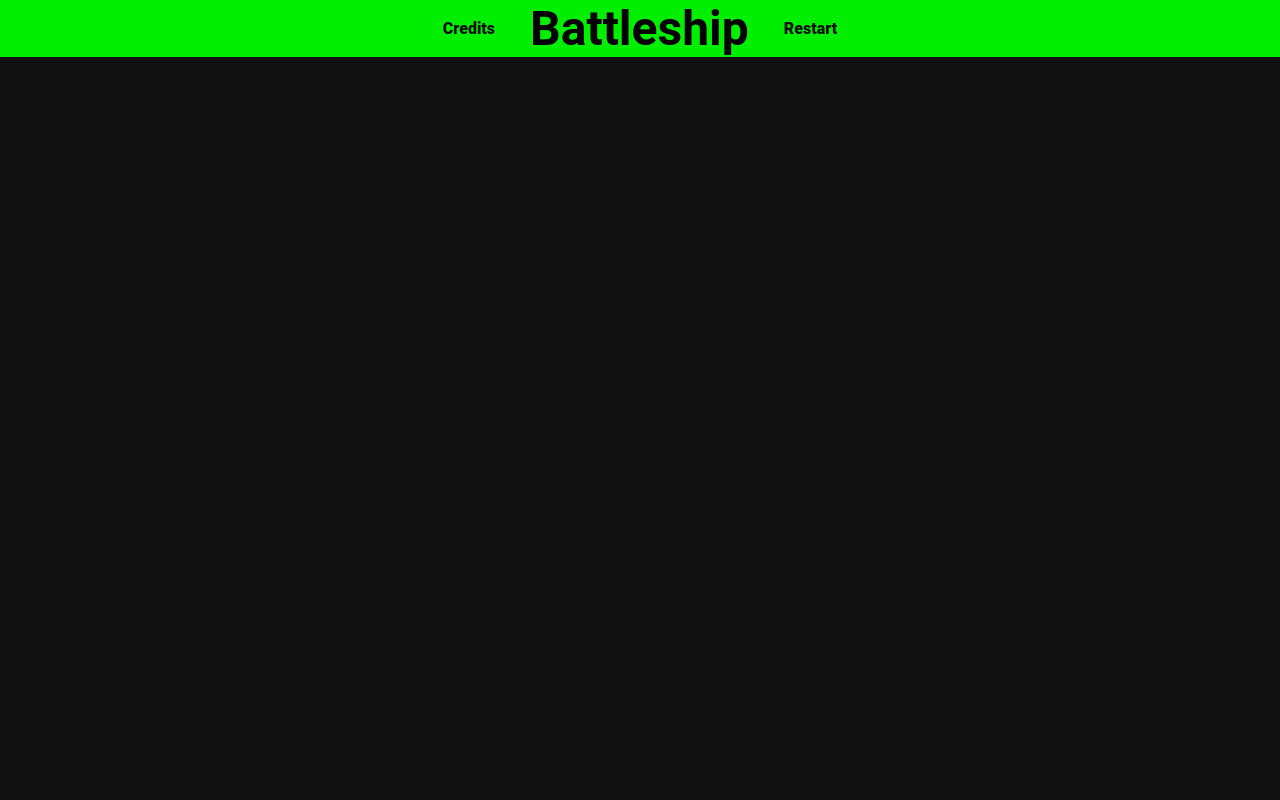
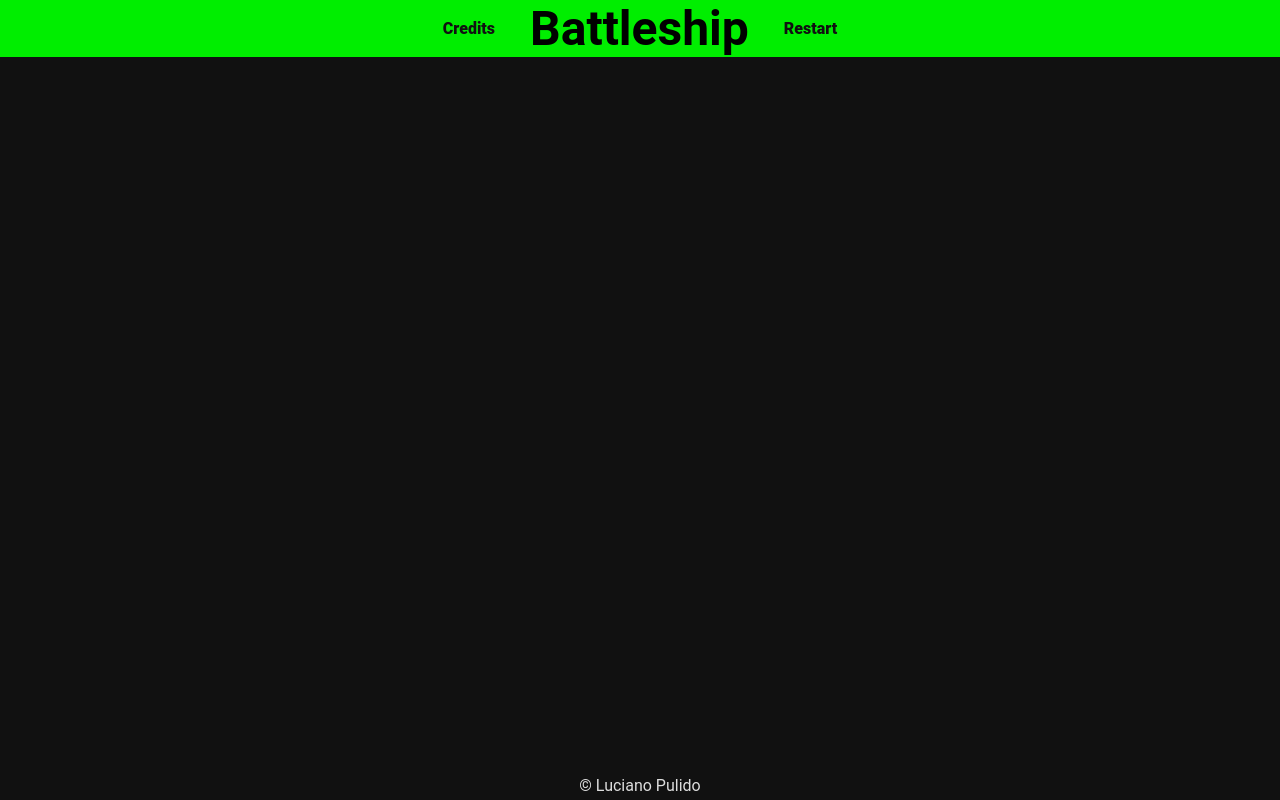
Before and after one commit to PulidoLuciano/Battleship, a website built with webpack: page src/index.html in a window 1280 px wide. Built offline with nearby package versions, Linux system fonts and the light colour scheme.

Commit message:
Add footer Add footer DOM component to the project and its styles

```diff
--- /dev/null
+++ b/src/DOM/footer.js
@@ -0,0 +1,11 @@
+function footer(){
+    let footerContainer = document.createElement("footer");
+
+    let p = document.createElement("p");
+    p.innerHTML = "© Luciano Pulido";
+
+    footerContainer.appendChild(p);
+    return footerContainer;
+}
+
+export default footer;
--- a/src/DOM/header.js
+++ b/src/DOM/header.js
@@ -13,6 +13,7 @@ export default function header(){
     creditsButton.innerHTML = "Credits";
     creditsButton.classList.add("nav-button");
     creditsButton.setAttribute("href", "https://www.instagram.com/pulidoluciano");
+    creditsButton.setAttribute("target", "_blank");
 
     headerContainer.appendChild(creditsButton);
     headerContainer.appendChild(h1Title);
--- a/src/index.js
+++ b/src/index.js
@@ -1,9 +1,11 @@
 import header from "./DOM/header";
+import footer from "./DOM/footer";
 import "./style.css";
 
 function page(){
     let root = document.getElementById("root");
     root.appendChild(header());
+    root.appendChild(footer());
 }
 
 page();
--- a/src/style.css
+++ b/src/style.css
@@ -5,6 +5,7 @@
     box-sizing: border-box;
     --backgroundColor: #111111;
     --navColor: #00ee00;
+    --fontColor: #dddddd;
 }
 
 #root{
@@ -36,3 +37,13 @@ header{
 .nav-button:hover{
     color: #333333;
 }
+
+footer{
+    width: 100vw;
+    position: absolute;
+    bottom: 0;
+    color: var(--fontColor);
+    display: flex;
+    justify-content: center;
+    padding: 5px;
+}
```
